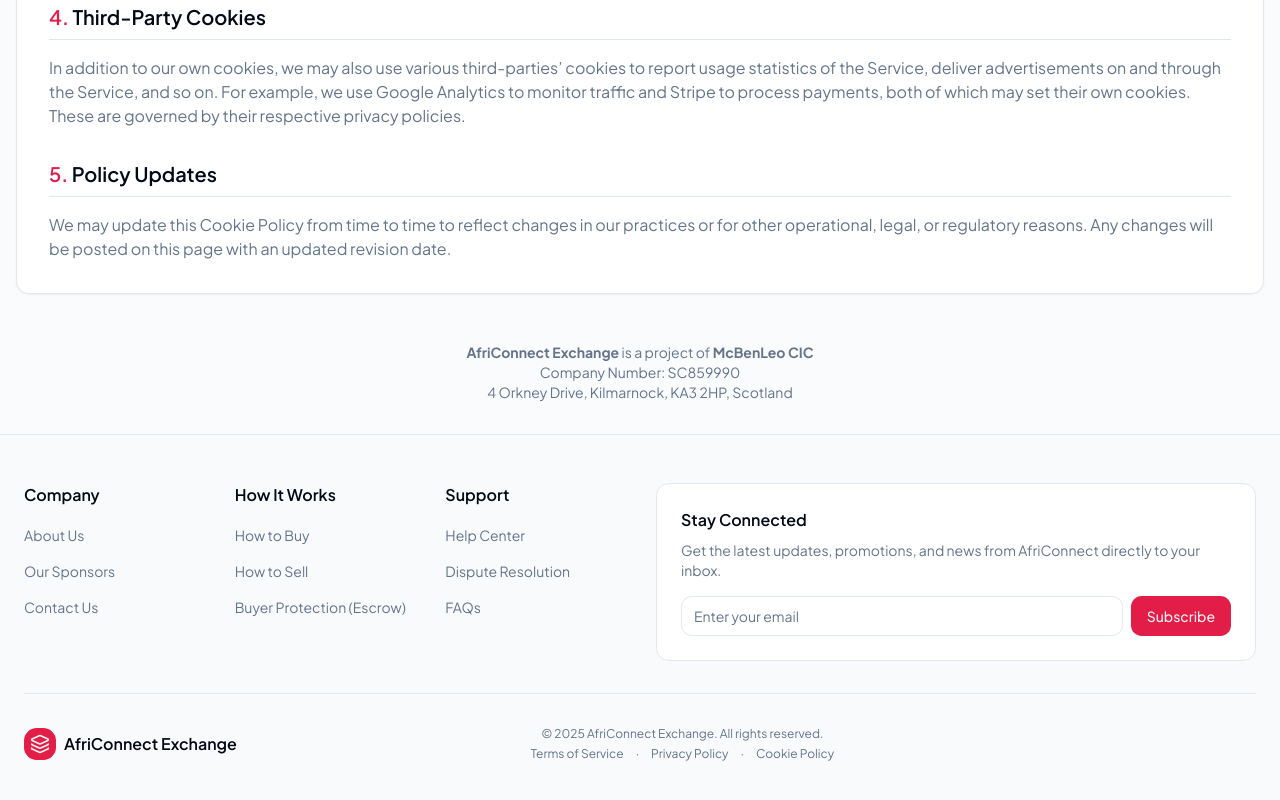
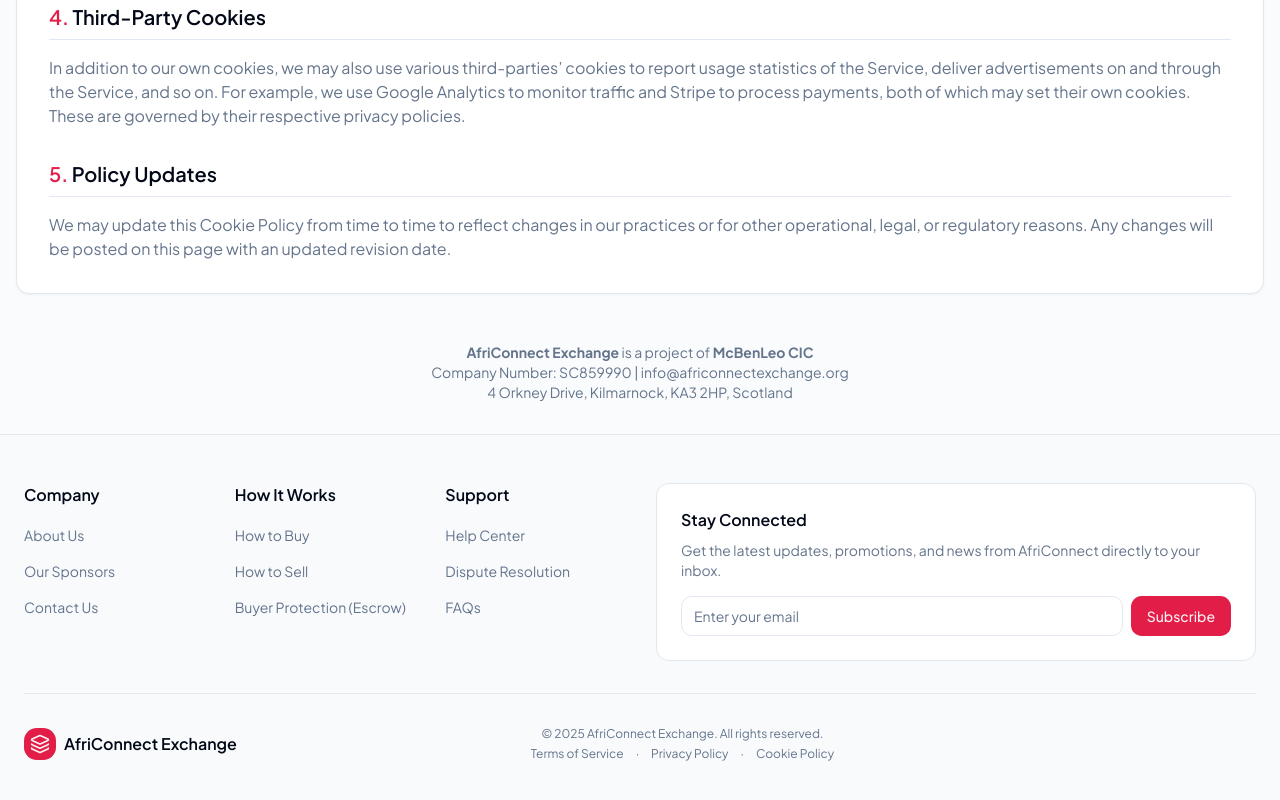
Before and after one commit to AfriConnectExchange/website-afri, a Next.js app: page /cookie-policy in a window 1280 px wide. Shown: the part 962-1762 px from the top of the page. Built offline with nearby package versions, Linux system fonts and the light colour scheme; some icons are missing.

Commit message:
the footer is not having this info 🤣 just you know "AfriConnect Exchang

```diff
--- a/src/components/legal/LegalPages.tsx
+++ b/src/components/legal/LegalPages.tsx
@@ -26,7 +26,7 @@
         </Card>
         <footer className="text-center mt-12 text-sm text-muted-foreground">
             <p><strong>AfriConnect Exchange</strong> is a project of <strong>McBenLeo CIC</strong></p>
-            <p>Company Number: SC859990</p>
+            <p>Company Number: SC859990 | <a href="mailto:info@africonnectexchange.org" className="hover:underline">info@africonnectexchange.org</a></p>
             <p>4 Orkney Drive, Kilmarnock, KA3 2HP, Scotland</p>
         </footer>
       </main>
```
